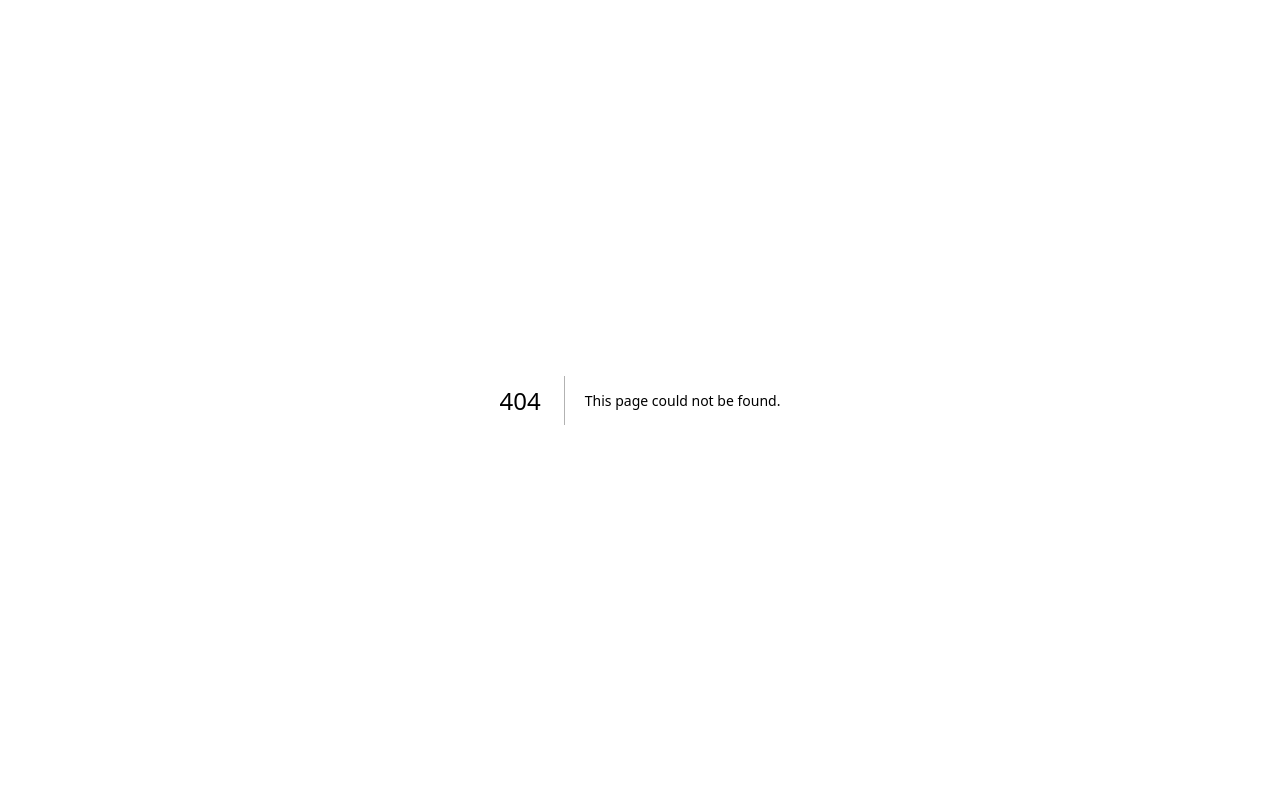
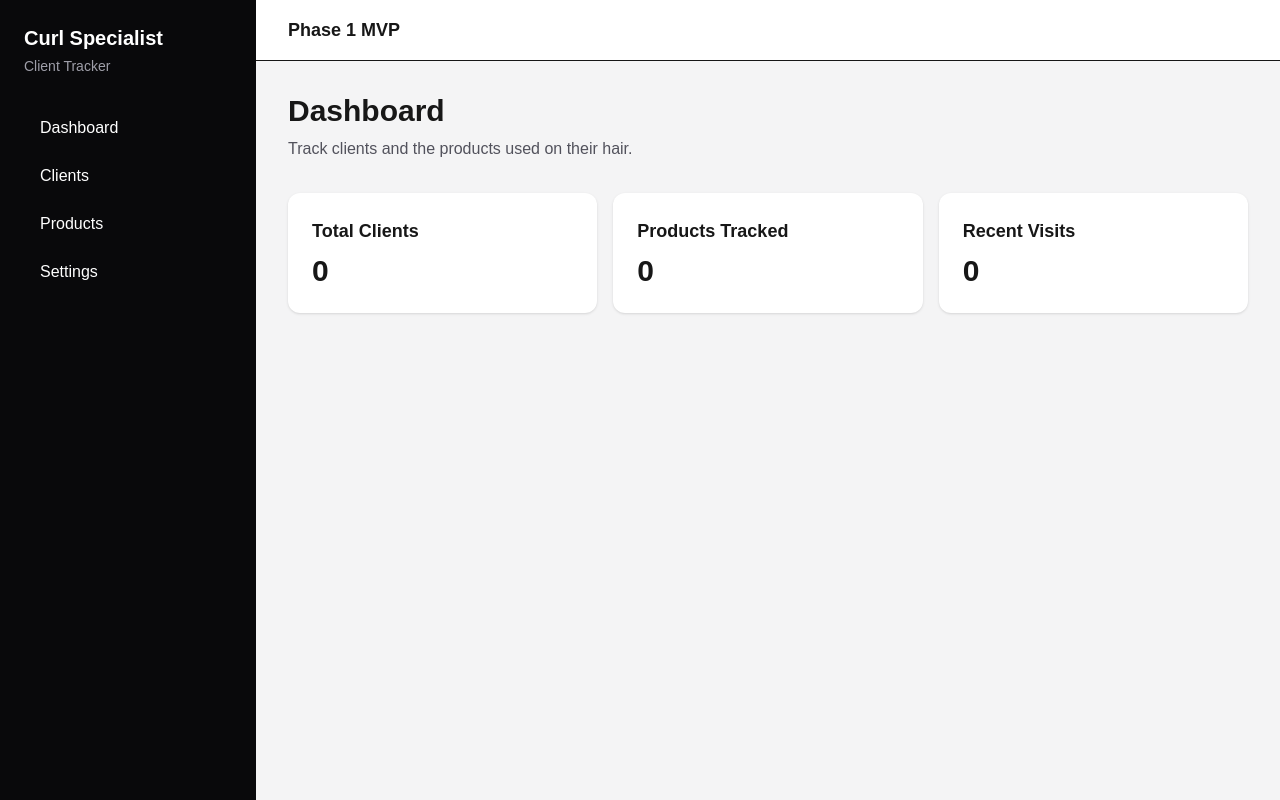
Before and after one commit to samirhilario/curl-specialist-platform, a Next.js app: page /dashboard in a window 1280 px wide. Before the commit this address had no page. Built offline with nearby package versions, Linux system fonts and the light colour scheme.

Commit message:
Create clean Phase 1 project setup

```diff
--- /dev/null
+++ b/src/app/clients/page.tsx
@@ -0,0 +1,21 @@
+import Sidebar from "@/components/layout/Sidebar"
+import Topbar from "@/components/layout/Topbar"
+
+export default function ClientsPage() {
+  return (
+    <main className="flex min-h-screen">
+      <Sidebar />
+
+      <section className="flex-1 bg-zinc-100">
+        <Topbar />
+
+        <div className="p-8">
+          <h1 className="text-3xl font-bold">Clients</h1>
+          <p className="mt-2 text-zinc-600">
+            Client tracking will be built here.
+          </p>
+        </div>
+      </section>
+    </main>
+  )
+}
--- /dev/null
+++ b/src/app/dashboard/page.tsx
@@ -0,0 +1,38 @@
+import Sidebar from "@/components/layout/Sidebar"
+import Topbar from "@/components/layout/Topbar"
+
+export default function DashboardPage() {
+  return (
+    <main className="flex min-h-screen">
+      <Sidebar />
+
+      <section className="flex-1 bg-zinc-100">
+        <Topbar />
+
+        <div className="p-8">
+          <h1 className="text-3xl font-bold">Dashboard</h1>
+          <p className="mt-2 text-zinc-600">
+            Track clients and the products used on their hair.
+          </p>
+
+          <div className="mt-8 grid gap-4 md:grid-cols-3">
+            <div className="rounded-xl bg-white p-6 shadow">
+              <h2 className="text-lg font-semibold">Total Clients</h2>
+              <p className="mt-2 text-3xl font-bold">0</p>
+            </div>
+
+            <div className="rounded-xl bg-white p-6 shadow">
+              <h2 className="text-lg font-semibold">Products Tracked</h2>
+              <p className="mt-2 text-3xl font-bold">0</p>
+            </div>
+
+            <div className="rounded-xl bg-white p-6 shadow">
+              <h2 className="text-lg font-semibold">Recent Visits</h2>
+              <p className="mt-2 text-3xl font-bold">0</p>
+            </div>
+          </div>
+        </div>
+      </section>
+    </main>
+  )
+}
--- a/src/app/page.tsx
+++ b/src/app/page.tsx
@@ -1,65 +1,21 @@
-import Image from "next/image";
+import Link from "next/link"
 
-export default function Home() {
+export default function HomePage() {
   return (
-    <div className="flex flex-col flex-1 items-center justify-center bg-zinc-50 font-sans dark:bg-black">
-      <main className="flex flex-1 w-full max-w-3xl flex-col items-center justify-between py-32 px-16 bg-white dark:bg-black sm:items-start">
-        <Image
-          className="dark:invert"
-          src="/next.svg"
-          alt="Next.js logo"
-          width={100}
-          height={20}
-          priority
-        />
-        <div className="flex flex-col items-center gap-6 text-center sm:items-start sm:text-left">
-          <h1 className="max-w-xs text-3xl font-semibold leading-10 tracking-tight text-black dark:text-zinc-50">
-            To get started, edit the page.tsx file.
-          </h1>
-          <p className="max-w-md text-lg leading-8 text-zinc-600 dark:text-zinc-400">
-            Looking for a starting point or more instructions? Head over to{" "}
-            <a
-              href="https://vercel.com/templates?framework=next.js&utm_source=create-next-app&utm_medium=appdir-template-tw&utm_campaign=create-next-app"
-              className="font-medium text-zinc-950 dark:text-zinc-50"
-            >
-              Templates
-            </a>{" "}
-            or the{" "}
-            <a
-              href="https://nextjs.org/learn?utm_source=create-next-app&utm_medium=appdir-template-tw&utm_campaign=create-next-app"
-              className="font-medium text-zinc-950 dark:text-zinc-50"
-            >
-              Learning
-            </a>{" "}
-            center.
-          </p>
-        </div>
-        <div className="flex flex-col gap-4 text-base font-medium sm:flex-row">
-          <a
-            className="flex h-12 w-full items-center justify-center gap-2 rounded-full bg-foreground px-5 text-background transition-colors hover:bg-[#383838] dark:hover:bg-[#ccc] md:w-[158px]"
-            href="https://vercel.com/new?utm_source=create-next-app&utm_medium=appdir-template-tw&utm_campaign=create-next-app"
-            target="_blank"
-            rel="noopener noreferrer"
-          >
-            <Image
-              className="dark:invert"
-              src="/vercel.svg"
-              alt="Vercel logomark"
-              width={16}
-              height={16}
-            />
-            Deploy Now
-          </a>
-          <a
-            className="flex h-12 w-full items-center justify-center rounded-full border border-solid border-black/[.08] px-5 transition-colors hover:border-transparent hover:bg-black/[.04] dark:border-white/[.145] dark:hover:bg-[#1a1a1a] md:w-[158px]"
-            href="https://nextjs.org/docs?utm_source=create-next-app&utm_medium=appdir-template-tw&utm_campaign=create-next-app"
-            target="_blank"
-            rel="noopener noreferrer"
-          >
-            Documentation
-          </a>
-        </div>
-      </main>
-    </div>
-  );
+    <main className="flex min-h-screen items-center justify-center bg-zinc-100">
+      <div className="rounded-xl bg-white p-8 shadow">
+        <h1 className="text-3xl font-bold">Curl Specialist Platform</h1>
+        <p className="mt-2 text-zinc-600">
+          Phase 1: Client and product tracking.
+        </p>
+
+        <Link
+          href="/dashboard"
+          className="mt-6 inline-block rounded-lg bg-zinc-950 px-4 py-2 text-white"
+        >
+          Go to Dashboard
+        </Link>
+      </div>
+    </main>
+  )
 }
--- /dev/null
+++ b/src/components/layout/Sidebar.tsx
@@ -0,0 +1,28 @@
+import Link from "next/link"
+
+export default function Sidebar() {
+  return (
+    <aside className="min-h-screen w-64 bg-zinc-950 p-6 text-white">
+      <h1 className="text-xl font-bold">Curl Specialist</h1>
+      <p className="mt-1 text-sm text-zinc-400">Client Tracker</p>
+
+      <nav className="mt-8 flex flex-col gap-2">
+        <Link className="rounded-lg px-4 py-2 hover:bg-zinc-800" href="/dashboard">
+          Dashboard
+        </Link>
+
+        <Link className="rounded-lg px-4 py-2 hover:bg-zinc-800" href="/clients">
+          Clients
+        </Link>
+
+        <Link className="rounded-lg px-4 py-2 hover:bg-zinc-800" href="#">
+          Products
+        </Link>
+
+        <Link className="rounded-lg px-4 py-2 hover:bg-zinc-800" href="#">
+          Settings
+        </Link>
+      </nav>
+    </aside>
+  )
+}
--- /dev/null
+++ b/src/components/layout/Topbar.tsx
@@ -0,0 +1,7 @@
+export default function Topbar() {
+  return (
+    <header className="border-b bg-white px-8 py-4">
+      <h2 className="text-lg font-semibold">Phase 1 MVP</h2>
+    </header>
+  )
+}
```
